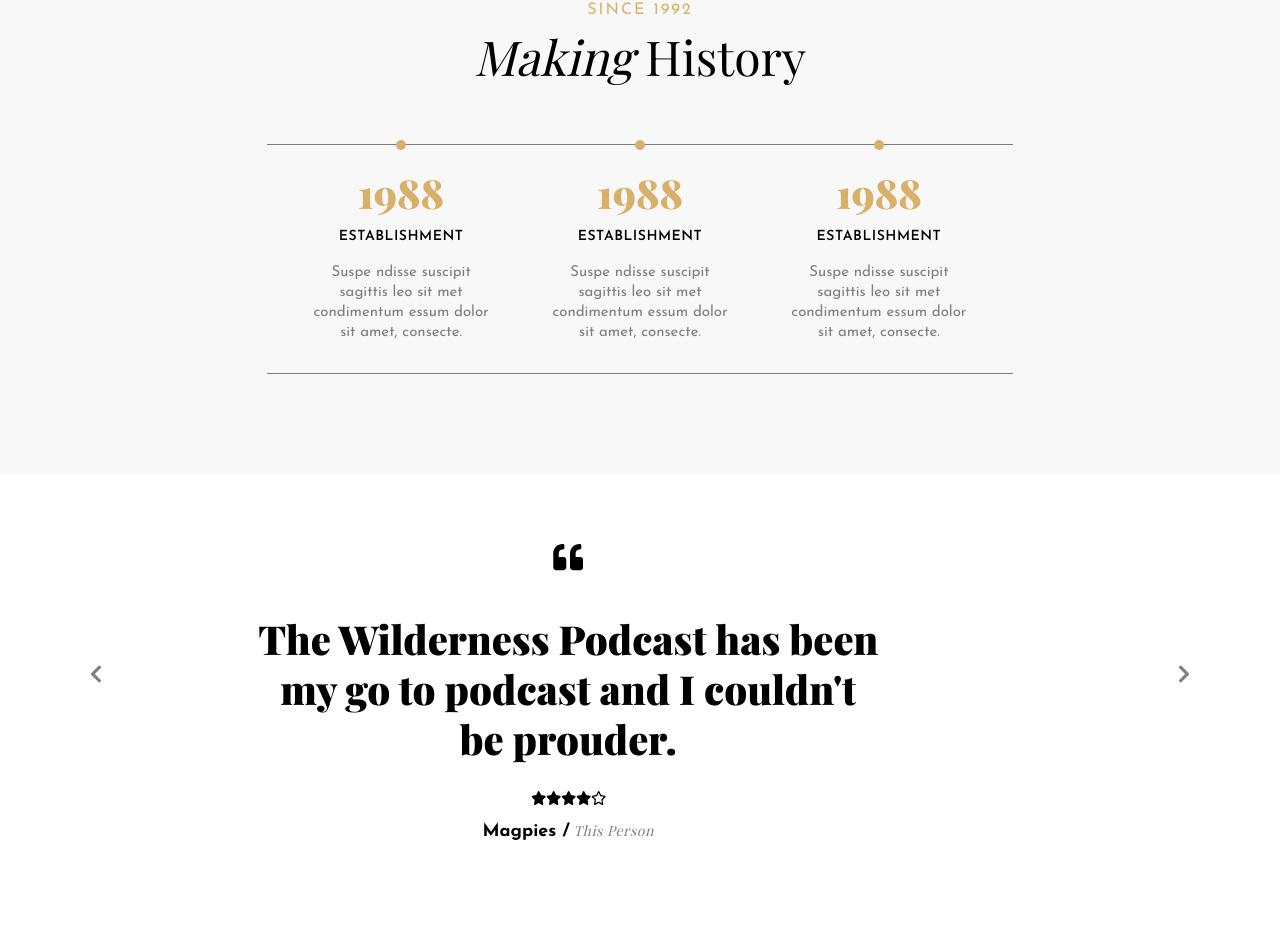
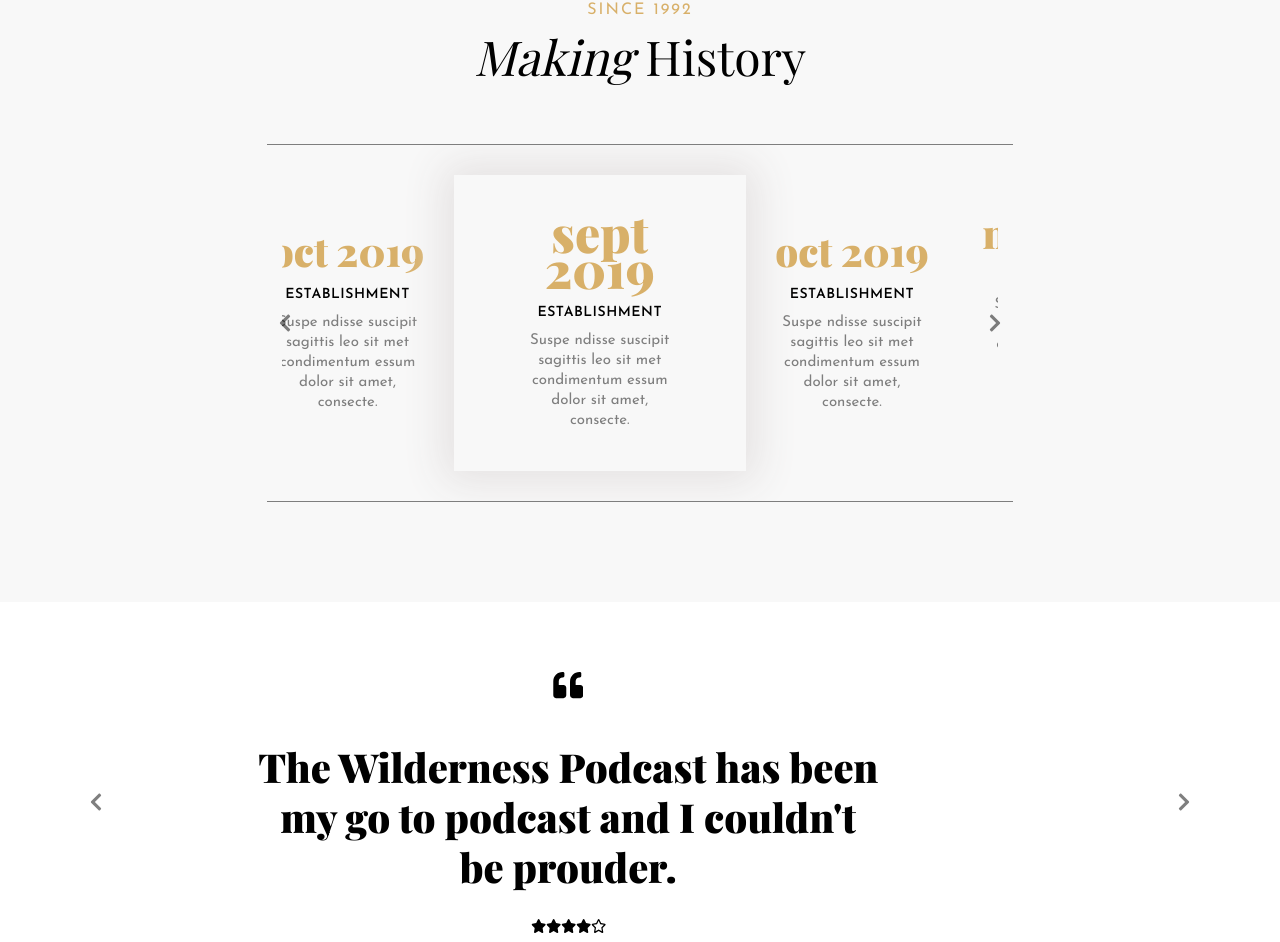
Before and after one commit to KaitlynBro/dillonMooreMedia, a React (Create React App) app: page / in a window 1280 px wide. Shown: the part 914-1856 px from the top of the page. Before the commit the page ends 1788 px from the top, so only its background shows below. Built offline with nearby package versions, Linux system fonts and the light colour scheme; a web font is replaced by a local one.

Commit message:
new sections

```diff
--- a/src/App.scss
+++ b/src/App.scss
@@ -363,9 +363,32 @@
             border-top: 1px solid $grey;
             border-bottom: 1px solid $grey;
             margin:60px 0 30px 0;
-            .col {
+            .carousel-control-prev, .carousel-control-next{
+                width: 5%;
+            }
+            ol.carousel-indicators {
+                display: none;
+            }
+            .slide {
                 padding: 30px 0;
+                min-height: unset;
                 position: relative;
+                .wrapper {
+                    display: flex;
+                    flex-direction: row;
+                    justify-content: center;
+                    align-items: center;
+                    .item {
+                        width: 30%;
+                        &.mid {
+                            padding: 40px;
+                            box-sizing: content-box;
+                            box-shadow: 0px 0px 40px 10px #e4e1e1;
+                            h3 {
+                                font-size: 50px;
+                            }
+                        }
+                    }
                     h3 {
                         font-family: $playfair;
                         font-size: 40px;
@@ -381,25 +404,28 @@
                         text-transform: uppercase;
                         letter-spacing: 0.5px;
                         font-weight: 600;
+                        margin-bottom:0;
                     }
                     p {
                         font-family: $josefin;
                         font-size: 15px;
                         line-height: 20px;
                         color: $grey;
-                    width: 80%;
                         margin: 0 auto;
+                        width: 75%;
                     }
-                &:after {
-                    content:"";
-                    position: absolute;
-                    top: -5px;
-                    left: 50%;
-                    transform: translate(-50%);
-                    background-color:$yellow;
-                    width: 10px;
-                    height: 10px;
-                    border-radius: 100%;
+                    // &:after {
+                    //     content:"";
+                    //     position: absolute;
+                    //     top: -5px;
+                    //     left: 50%;
+                    //     transform: translate(-50%);
+                    //     background-color:$yellow;
+                    //     width: 10px;
+                    //     height: 10px;
+                    //     border-radius: 100%;
+                    // this is the little yellow dots on top of each content block
+                    // }
                 }
             }
         }
--- a/src/Components/Testimonials.js
+++ b/src/Components/Testimonials.js
@@ -1,5 +1,5 @@
 import React from 'react';
-import Carousel from 'react-bootstrap/Carousel'
+import Carousel from 'react-bootstrap/Carousel';
 
 class Testimonials extends React.Component {
     render() {
--- a/src/Components/Timeline.js
+++ b/src/Components/Timeline.js
@@ -1,4 +1,5 @@
 import React from 'react';
+import Carousel from 'react-bootstrap/Carousel';
 
 class Timeline extends React.Component {
     render() {
@@ -8,24 +9,46 @@
                     <h4>since 1992</h4>
                     <h3><span>making</span> history</h3>
                 </div>
-                <div className="middle col-7">
-                    <div className=" col">
-                        <h3>1988</h3>
+                <Carousel className="middle col-7">
+                    <Carousel.Item className="slide">
+                        <div className="wrapper">
+                            <span className="item">
+                                <h3>oct 2019</h3>
                                 <h4>Establishment</h4>
                                 <p>Suspe ndisse suscipit sagittis leo sit met condimentum essum dolor sit amet, consecte.</p>
-                    </div>
-                    <div className=" col">
-                        <h3>1988</h3>
+                            </span>
+                            <span className="item mid">
+                                <h3>sept 2019</h3>
                                 <h4>Establishment</h4>
                                 <p>Suspe ndisse suscipit sagittis leo sit met condimentum essum dolor sit amet, consecte.</p>
-                    </div>
-                    <div className=" col">
-                        <h3>1988</h3>
+                            </span>
+                            <span className="item">
+                                <h3>oct 2019</h3>
                                 <h4>Establishment</h4>
                                 <p>Suspe ndisse suscipit sagittis leo sit met condimentum essum dolor sit amet, consecte.</p>
+                            </span>
                         </div>
+                    </Carousel.Item>
+                    <Carousel.Item className="slide">
+                        <div className="wrapper">
+                            <span className="item">
+                                <h3>nov 2019</h3>
+                                <h4>Establishment</h4>
+                                <p>Suspe ndisse suscipit sagittis leo sit met condimentum essum dolor sit amet, consecte.</p>
+                            </span>
+                            <span className="item mid">
+                                <h3>dec 2019</h3>
+                                <h4>Establishment</h4>
+                                <p>Suspe ndisse suscipit sagittis leo sit met condimentum essum dolor sit amet, consecte.</p>
+                            </span>
+                            <span className="item">
+                                <h3>jan 2020</h3>
+                                <h4>Establishment</h4>
+                                <p>Suspe ndisse suscipit sagittis leo sit met condimentum essum dolor sit amet, consecte.</p>
+                            </span>
                         </div>
-
+                    </Carousel.Item>
+                </Carousel>
             </div>
         )
     }
```
Lines whose indentation alone changed are shown as unchanged.
